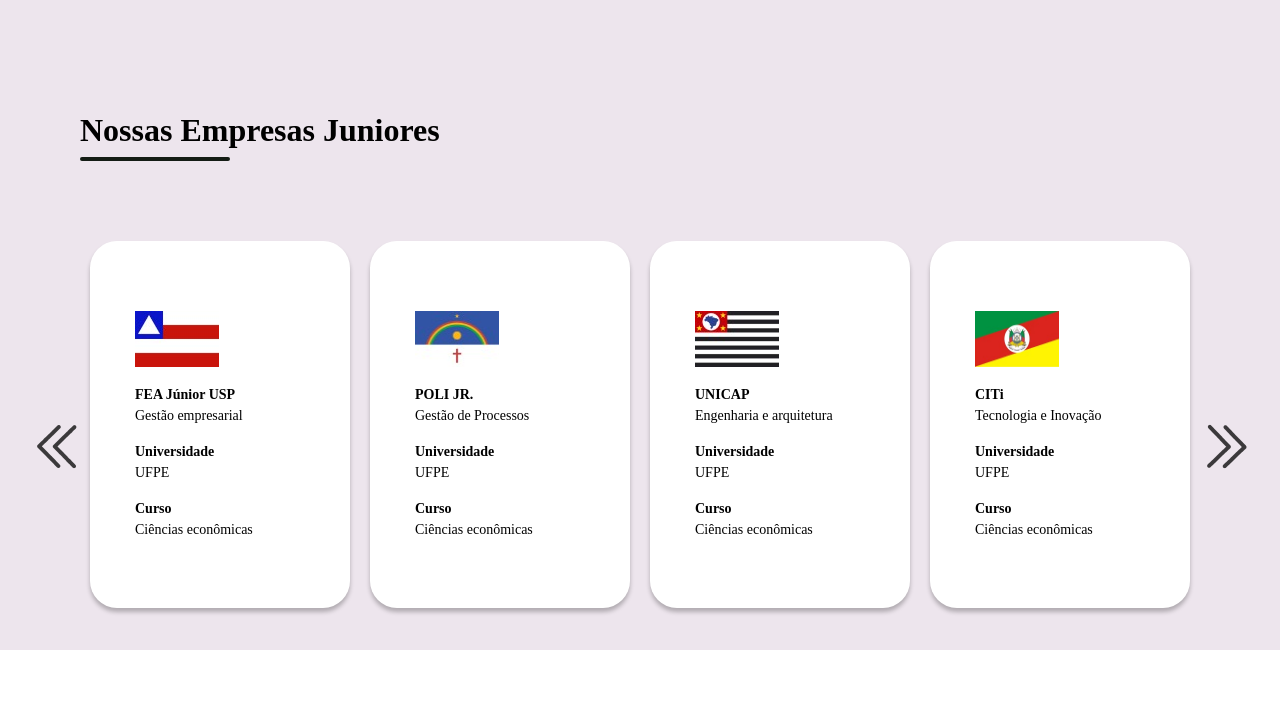
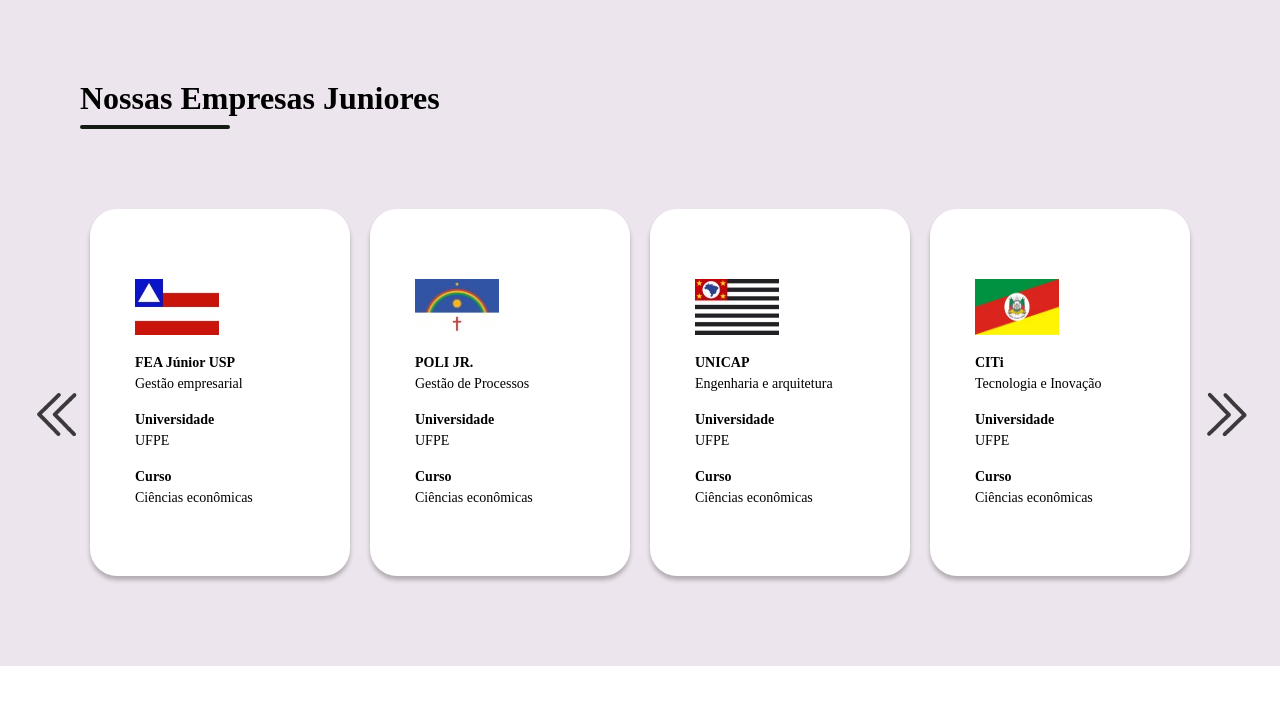
Before and after one commit to citi-onboarding/ecossistema-ejs, a React (Create React App) app in the folder client/: page / in a window 1280 px wide. Shown: the top 704 px of the page. Built offline with nearby package versions, Linux system fonts and the light colour scheme.

Commit message:
feat(feature/react-our-ejs):Section padding

```diff
--- a/client/src/Views/Enterprises/Enterprises.css
+++ b/client/src/Views/Enterprises/Enterprises.css
@@ -1,5 +1,6 @@
 .our-ejs {
-    padding: 2rem 5rem;
+    padding: 0rem 5rem;
+    padding-bottom: 5rem;
     background-color: #EDE5ED;
     display: flex;
     justify-content: center;
```
